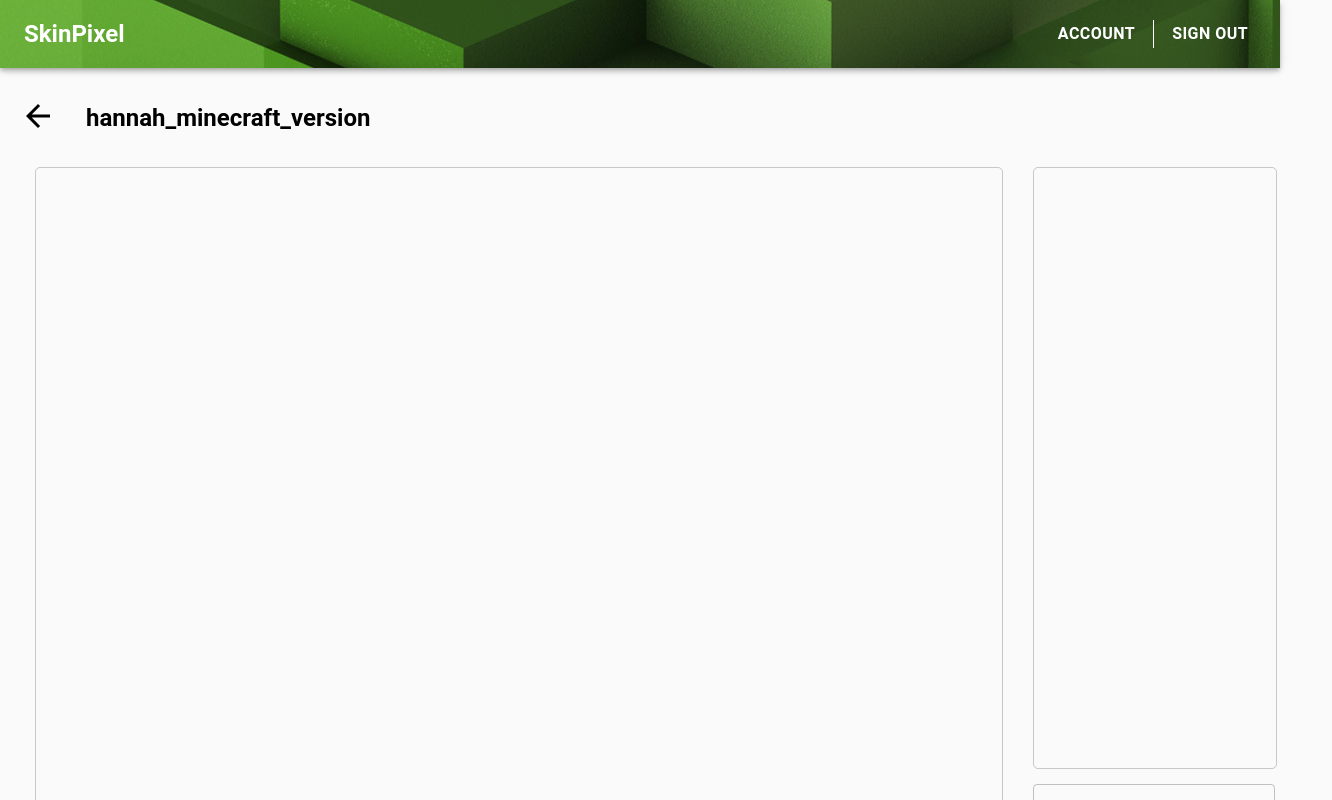
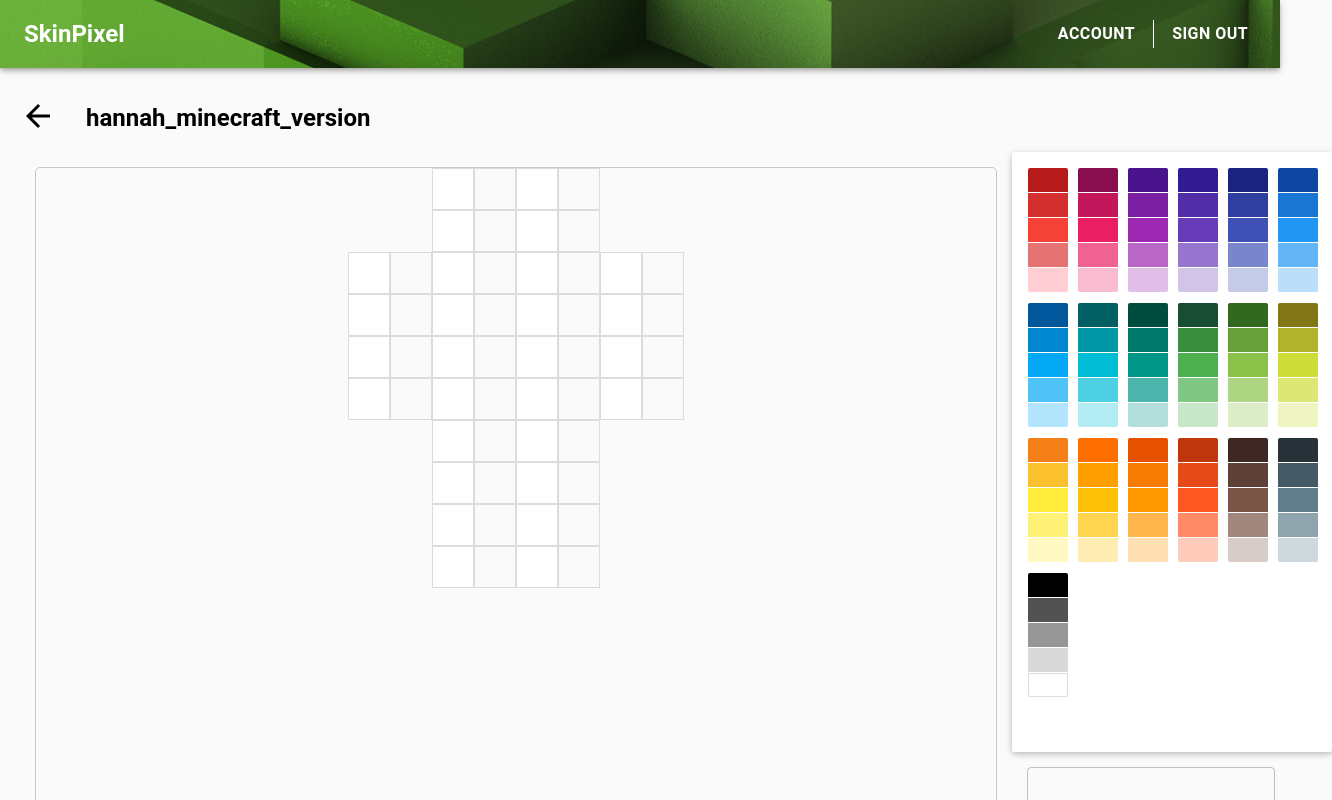
Before and after one commit to americobarros/SkinPixel, a React (Create React App) app in the folder frontend/: page /skin/edit/1 in a window 1280 px wide. Shown: the top 800 px of the page, 1332 px wide, since content can reach past the window. Built offline with nearby package versions, Linux system fonts and the light colour scheme.

Commit message:
added color picker

```diff
--- a/frontend/package.json
+++ b/frontend/package.json
@@ -11,6 +11,7 @@
     "@testing-library/user-event": "^12.1.10",
     "classnames": "^2.2.6",
     "react": "^17.0.1",
+    "react-color": "^2.19.3",
     "react-dom": "^17.0.1",
     "react-router-dom": "^5.2.0",
     "react-scripts": "4.0.3",
--- a/frontend/src/App.js
+++ b/frontend/src/App.js
@@ -87,7 +87,7 @@ export default function App() {
               ? <Route exact path="/account" children={<Account currUser={currUser} allSkins={allSkins} />}/>
               : <Redirect exact to="/" />
             }
-            <Route exact path="/skin/edit/:skinId" children={<EditSkin />}/>
+            <Route exact path="/skin/edit/:skinId" children={<EditSkin allSkins={allSkins} />}/>
             <Route exact path="/skin/:skinId" children={<ViewSkin />}/>
           </Switch>
           </content>
--- a/frontend/src/dummyData.js
+++ b/frontend/src/dummyData.js
@@ -26,6 +26,16 @@ const hannahsSkins = [
         createdAt: 0,
         image: cat1,
         name: 'The best cat ever',
+        skin2D: [["#fff", "ffff", "#fff", "ffff"],
+                ["#fff", "ffff", "#fff", "ffff"],
+                ["#fff", "ffff", "#fff", "ffff", "#fff", "ffff", "#fff", "ffff"],
+                ["#fff", "ffff", "#fff", "ffff", "#fff", "ffff", "#fff", "ffff"],
+                ["#fff", "ffff", "#fff", "ffff", "#fff", "ffff", "#fff", "ffff"],
+                ["#fff", "ffff", "#fff", "ffff", "#fff", "ffff", "#fff", "ffff"],
+                ["#fff", "ffff", "#fff", "ffff"],
+                ["#fff", "ffff", "#fff", "ffff"],
+                ["#fff", "ffff", "#fff", "ffff"],
+                ["#fff", "ffff", "#fff", "ffff"]],
         user: hannah,
         comments: [
             {
@@ -45,6 +55,16 @@ const hannahsSkins = [
         createdAt: 2,
         image: cat2,
         name: 'Another cool cat',
+        skin2D: [["#fff", "ffff", "#fff", "ffff"],
+            ["#fff", "ffff", "#fff", "ffff"],
+            ["#fff", "ffff", "#fff", "ffff", "#fff", "ffff", "#fff", "ffff"],
+            ["#fff", "ffff", "#fff", "ffff", "#fff", "ffff", "#fff", "ffff"],
+            ["#fff", "ffff", "#fff", "ffff", "#fff", "ffff", "#fff", "ffff"],
+            ["#fff", "ffff", "#fff", "ffff", "#fff", "ffff", "#fff", "ffff"],
+            ["#fff", "ffff", "#fff", "ffff"],
+            ["#fff", "ffff", "#fff", "ffff"],
+            ["#fff", "ffff", "#fff", "ffff"],
+            ["#fff", "ffff", "#fff", "ffff"]],
         user: hannah,
         comments: [
             {
@@ -67,6 +87,16 @@ const theirSkins = [
         createdAt: 4,
         image: cat3,
         name: 'This is my cat',
+        skin2D: [["#fff", "ffff", "#fff", "ffff"],
+            ["#fff", "ffff", "#fff", "ffff"],
+            ["#fff", "ffff", "#fff", "ffff", "#fff", "ffff", "#fff", "ffff"],
+            ["#fff", "ffff", "#fff", "ffff", "#fff", "ffff", "#fff", "ffff"],
+            ["#fff", "ffff", "#fff", "ffff", "#fff", "ffff", "#fff", "ffff"],
+            ["#fff", "ffff", "#fff", "ffff", "#fff", "ffff", "#fff", "ffff"],
+            ["#fff", "ffff", "#fff", "ffff"],
+            ["#fff", "ffff", "#fff", "ffff"],
+            ["#fff", "ffff", "#fff", "ffff"],
+            ["#fff", "ffff", "#fff", "ffff"]],
         user: someoneElse,
         comments: [
             {
--- a/frontend/src/views/EditSkin.css
+++ b/frontend/src/views/EditSkin.css
@@ -10,21 +10,16 @@
     border-radius: 5px;
     margin: 15px;
     width: 80%;
-}
-
-#colorPicker {
-    border: 1px solid rgba(0, 0, 0, 0.2);
-    height: 600px;
-    border-radius: 5px;
-    margin: 15px;
-    width: 100%;
+    display: flex;
+    flex-direction: column;
+    align-items: center;
 }
 
 .ButtonStyle {
     max-width: 300px;
     margin-bottom: 15px;
     height: 85px;
-    margin: 0px 0px 15px 15px;
+    margin: 15px 0px 15px 15px;
     width: 100%;
 }
 
@@ -40,3 +35,9 @@
     border-radius: 5px;
     margin: 15px 0px 15px 15px;
 }
+
+.cube {
+    width: 40px;
+    height: 40px;
+    border: 1px solid gainsboro;
+}
--- a/frontend/src/views/EditSkin.js
+++ b/frontend/src/views/EditSkin.js
@@ -1,16 +1,34 @@
+import { useState } from 'react';
 import { Link, useParams } from "react-router-dom";
+import { SwatchesPicker } from 'react-color';
 
 import ArrowBackIcon from '@material-ui/icons/ArrowBack';
 import Button from '@material-ui/core/Button';
 
 import './EditSkin.css';
 
-export default function ViewSkin() {
+export default function ViewSkin(props) {
+  const { allSkins } = props;
   let { skinId } = useParams();
+
+  const skin = allSkins.find(skin => skin.id == skinId);
+
+  const [color, setColor] = useState(null);
+  const [rerender, setRerender] = useState(false);
+
+  function handleChangeComplete(color, event) {
+    setColor(color.hex.toString());
+  };
+
+  function setSkinColor(outer_index, inner_index) {
+    if (color) {
+      skin.skin2D[outer_index][inner_index] = color;
+    }
+    setRerender(!rerender);
+  }
 
   return (
     <div style={{ maxWidth: '1400px' }}>
-      {console.log('hi')}
       <div style={{ display: 'flex' }}>
         <Link to="/" style={{ color: 'black', alignSelf: 'center' }}>
           <ArrowBackIcon className="backIcon" />
@@ -19,9 +37,19 @@ export default function ViewSkin() {
         <h2 style={{ display: 'none' }}>{skinId}</h2>
       </div>
       <div style={{ display: 'flex' }}>
-        <div id="threeDView" />
+        <div id="threeDView">
+          {skin.skin2D.map((row, outer_idx) =>
+            <div style={{ display: 'flex' }}>
+              {row.map((color, inner_idx) => (
+                <div>
+                  <div className="cube" onClick={() => setSkinColor(outer_idx, inner_idx)} style={{ backgroundColor: color }} />
+                </div>
+              ))}
+            </div>
+          )}
+        </div>
         <div className="rightItems">
-          <div id="colorPicker" />
+            <SwatchesPicker height="600px" onChangeComplete={handleChangeComplete}/>
           <Button className="ButtonStyle" variant="outlined">Save</Button>
           <Button className="ButtonStyle" variant="outlined">Delete</Button>
         </div>
```
